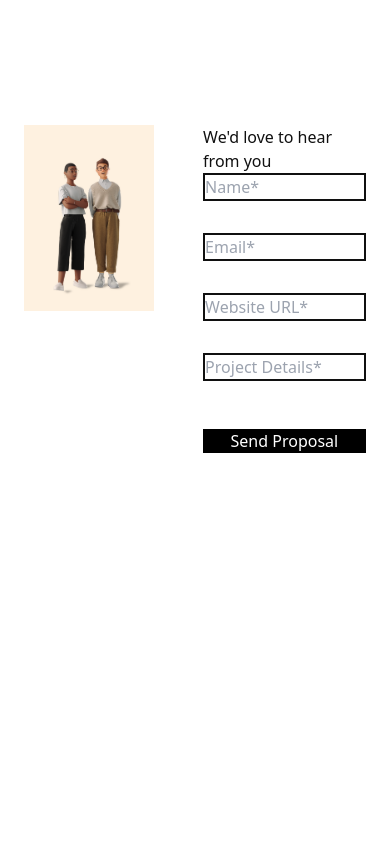
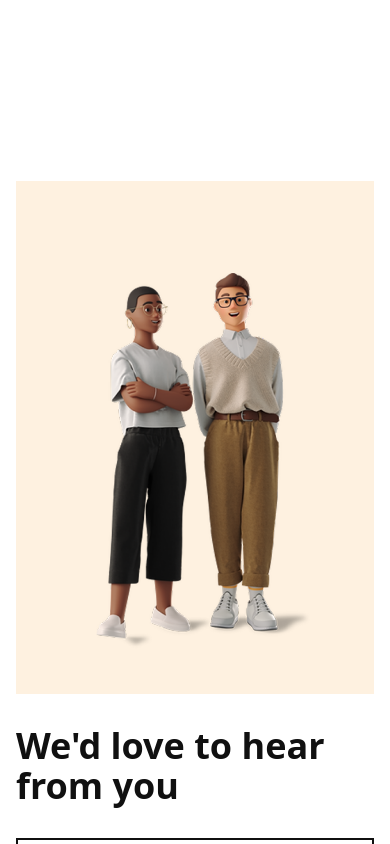
Before and after one commit to murat-aydin01/piton-next-project, a Next.js app: page / in a window 390 px wide. Shown: the part 3720-4564 px from the top of the page. Before the commit the page ends 4173 px from the top, so only its background shows below. Built offline with nearby package versions, Linux system fonts and the light colour scheme.

Commit message:
form section düzenlemeler

```diff
--- a/src/components/FormSection.js
+++ b/src/components/FormSection.js
@@ -4,16 +4,19 @@ import useContactForm from "@/hooks/useContactForm";
 
 function FormSection() {
   const { formData, handleChange, handleSubmit } = useContactForm();
+
   return (
-    <section className="flex flex-row justify-around">
-      <div className="w-4/12">
-        <img src="/images/SideImage.png" alt="side image" />
+    <section className="flex flex-col md:flex-row justify-around items-center flex-wrap px-4 md:px-8 lg:px-24 py-14">
+      <div className="w-full md:w-4/12 mb-8 md:mb-0">
+        <img src="/images/SideImage.png" alt="side image" className="w-full h-auto" />
       </div>
-      <div className="flex flex-col w-5/12">
-        <h2 className="self-end">We&apos;d love to hear from you</h2>
+      <div className="flex flex-col w-full md:w-5/12">
+        <h2 className="self-center md:self-end text-4xl font-bold mb-8">
+          We&apos;d love to hear from you
+        </h2>
         <form className="flex flex-col gap-y-8" onSubmit={handleSubmit}>
           <input
-            className="border-2 border-inputBorder "
+            className="border-2 border-inputBorder h-24 p-4"
             type="text"
             name="name"
             value={formData.name}
@@ -21,7 +24,7 @@ function FormSection() {
             onChange={handleChange}
           />
           <input
-          className="border-2 border-inputBorder"
+            className="border-2 border-inputBorder h-24 p-4"
             type="email"
             name="email"
             value={formData.email}
@@ -29,7 +32,7 @@ function FormSection() {
             onChange={handleChange}
           />
           <input
-          className="border-2 border-inputBorder"
+            className="border-2 border-inputBorder h-24 p-4"
             type="url"
             name="url"
             value={formData.url}
@@ -37,14 +40,16 @@ function FormSection() {
             onChange={handleChange}
           />
           <input
-          className="border-2 border-inputBorder"
+            className="border-2 border-inputBorder h-48 p-4"
             type="text"
             name="details"
             value={formData.details}
             placeholder="Project Details*"
             onChange={handleChange}
           />
-          <button className="bg-black text-white mt-4" type="submit">Send Proposal</button>
+          <button className="bg-black text-white mt-4 h-24" type="submit">
+            Send Proposal
+          </button>
         </form>
       </div>
     </section>
```
